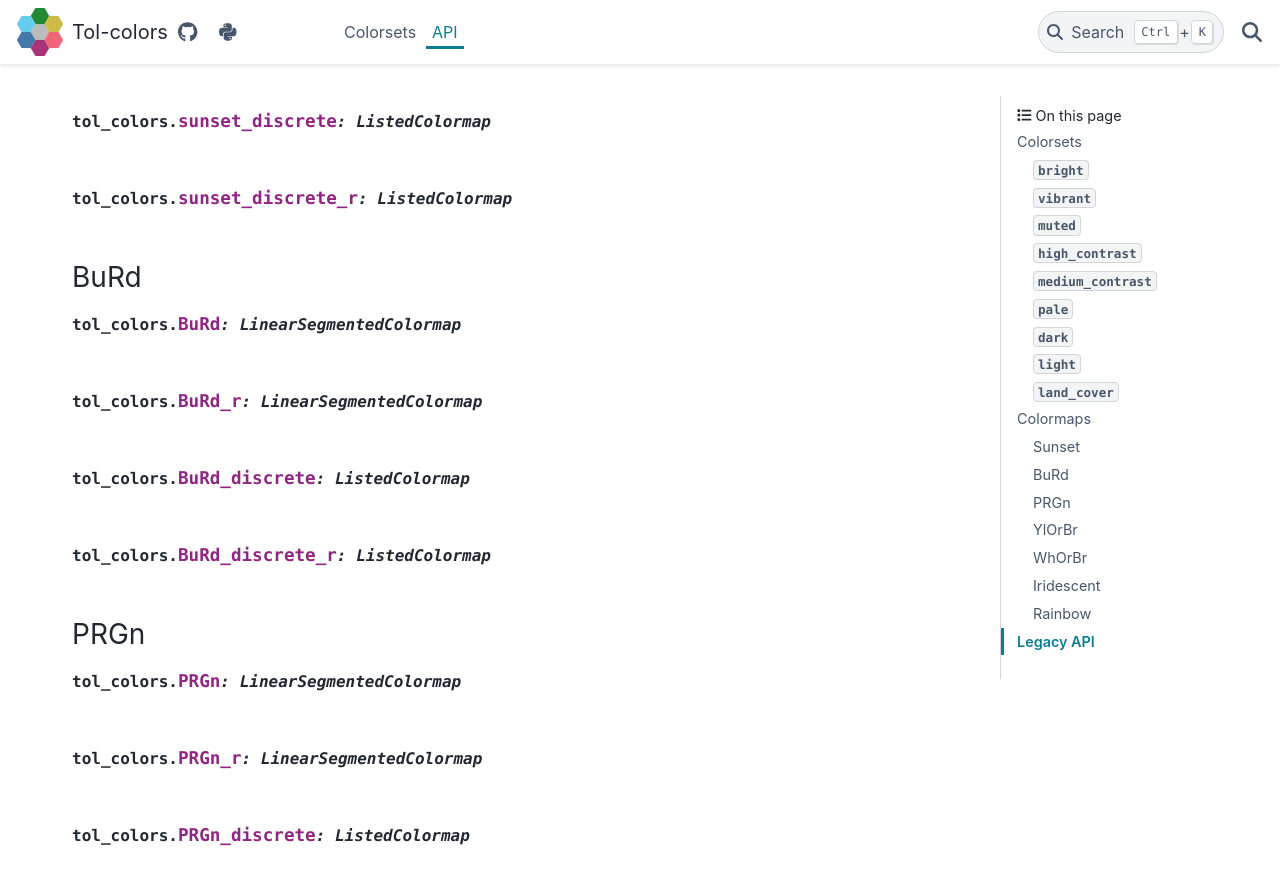
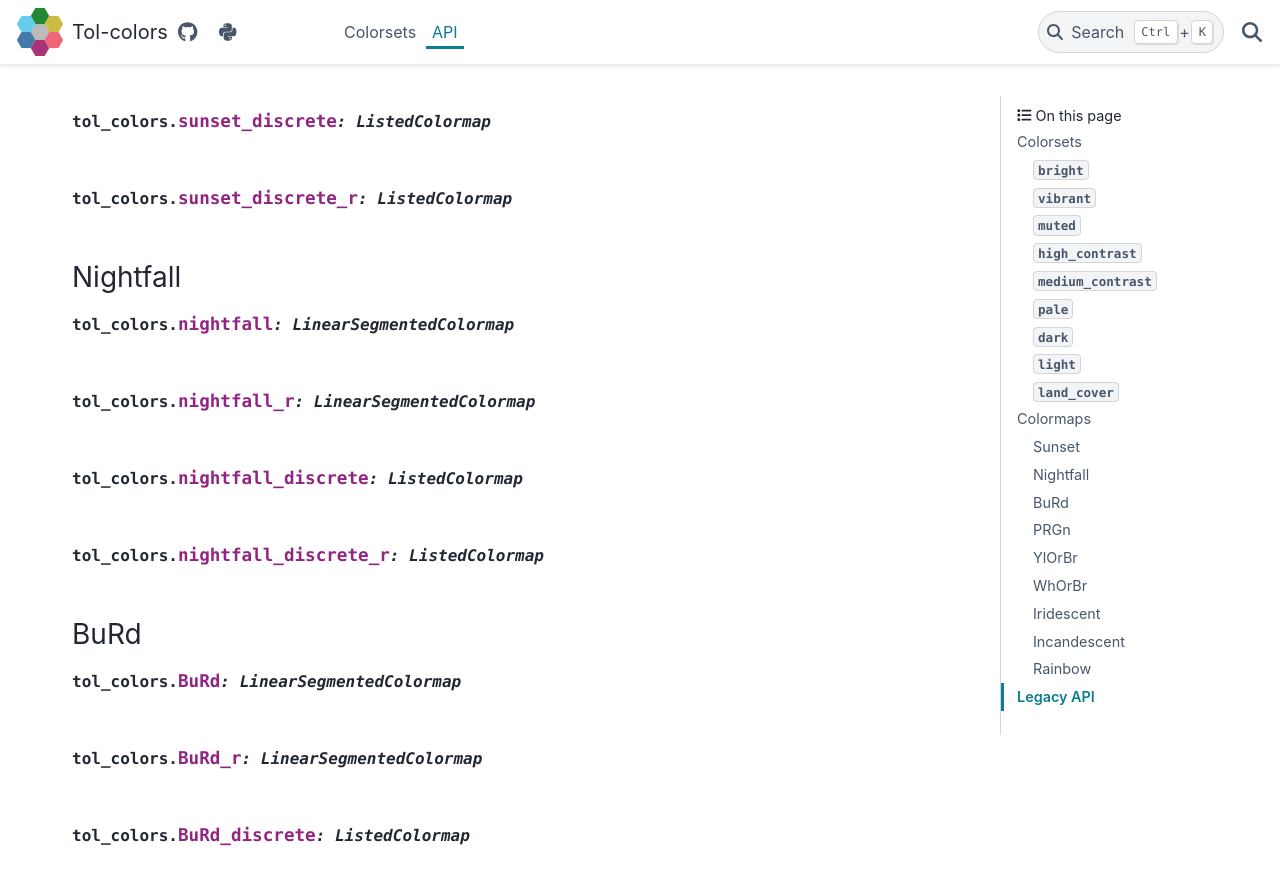
Before and after one commit to Descanonge/tol_colors, a Sphinx documentation site: the page built from docs/source/api.rst, in a window 1280 px wide and 900 px high, scrolled down 2404 px. Shown: the top 885 px of the window. Built offline with Sphinx 7.4.7 and the PyData theme 0.15.4, drawn with Linux system fonts in a browser that asks for light colours; pages that are not in the unit, such as notebooks, are missing from menus; the version number could not be read and is left out; some of the changed text lies outside the part shown.

Commit message:
Fix API
add new colormaps

```diff
--- a/docs/source/api.rst
+++ b/docs/source/api.rst
@@ -84,6 +84,20 @@ Sunset
 .. py:data:: sunset_discrete_r
     :type: ~matplotlib.colors.ListedColormap
 
+Nightfall
+---------
+
+.. py:data:: nightfall
+    :type: ~matplotlib.colors.LinearSegmentedColormap
+
+.. py:data:: nightfall_r
+    :type: ~matplotlib.colors.LinearSegmentedColormap
+
+.. py:data:: nightfall_discrete
+    :type: ~matplotlib.colors.ListedColormap
+
+.. py:data:: nightfall_discrete_r
+    :type: ~matplotlib.colors.ListedColormap
 
 BuRd
 ----
@@ -154,6 +168,15 @@ Iridescent
 .. py:data:: iridescent_r
     :type: ~matplotlib.colors.LinearSegmentedColormap
 
+Incandescent
+------------
+
+.. py:data:: incandescent
+    :type: ~matplotlib.colors.LinearSegmentedColormap
+
+.. py:data:: incandescent_r
+    :type: ~matplotlib.colors.LinearSegmentedColormap
+
 Rainbow
 -------
 
```
